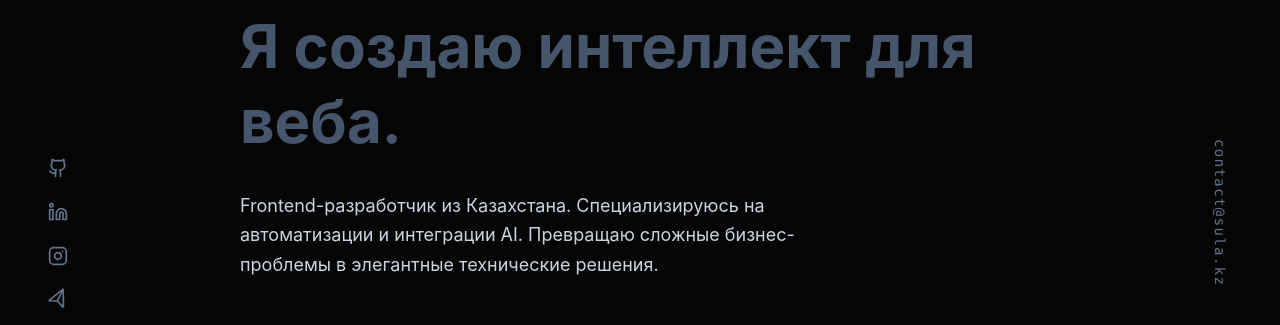
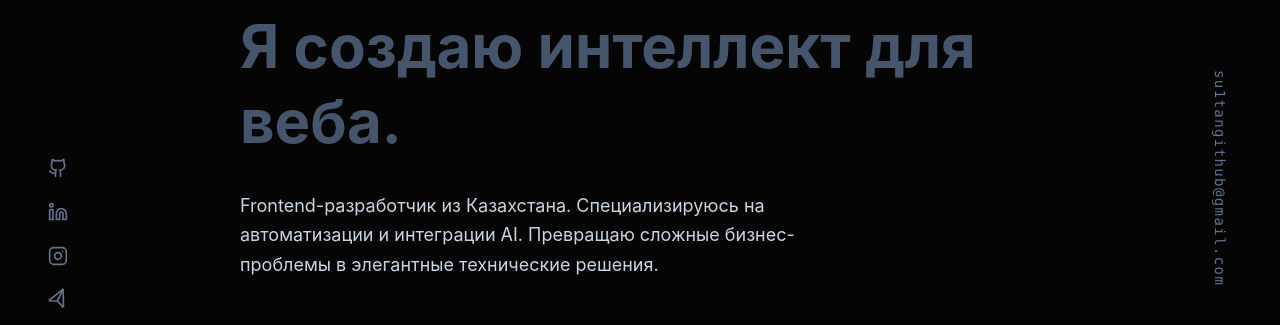
Before and after one commit to su1tik/my-portfolio, a React (Vite) app: page / in a window 1280 px wide. Shown: the part 370-695 px from the top of the page. Built offline with nearby package versions, Linux system fonts and the light colour scheme.

Commit message:
Добавление всех ссылок на сайт

```diff
--- a/src/App.tsx
+++ b/src/App.tsx
@@ -270,36 +270,35 @@ const App = () => {
         {/* Ряд иконок для мобильных (виден только на экранах меньше lg) */}
         <div className="flex lg:hidden justify-center gap-8 mb-8">
           <a
-            href="https://github.com/your-username"
+            href="https://github.com/su1tik"
             target="_blank"
             rel="noopener noreferrer"
             className="hover:text-indigo-500 transition-colors">
             <Github size={22} />
           </a>
           <a
-            href="https://linkedin.com/in/your-username"
+            href="https://www.linkedin.com/in/sultan-auken-034316342/"
             target="_blank"
             rel="noopener noreferrer"
             className="hover:text-indigo-500 transition-colors">
             <Linkedin size={22} />
           </a>
           <a
-            href="https://t.me/your_telegram"
+            href="http://t.me/suullaaaa"
             target="_blank"
             rel="noopener noreferrer"
             className="hover:text-indigo-500 transition-colors">
             <Send size={22} />
           </a>
-          {/* ДОБАВИЛИ ИНСТАГРАМ */}
           <a
-            href="https://instagram.com/your-username"
+            href="https://www.instagram.com/sula.profile/"
             target="_blank"
             rel="noopener noreferrer"
             className="hover:text-indigo-500 transition-colors">
             <Instagram size={22} />
           </a>
           <a
-            href="mailto:contact@sula.kz"
+            href="mailto:su1tangithub@gmail.com"
             className="hover:text-indigo-500 transition-colors">
             <Globe size={22} />
           </a>
--- a/src/components/EmailSidebar.tsx
+++ b/src/components/EmailSidebar.tsx
@@ -10,9 +10,9 @@ const EmailSidebar = () => {
       className="fixed bottom-0 right-6 xl:right-12 z-50 hidden lg:flex flex-col items-center gap-6">
       <div className="[writing-mode:vertical-rl] mb-6">
         <a
-          href="mailto:contact@sula.kz"
+          href="mailto:su1tangithub@gmail.com"
           className="text-slate-500 font-mono text-sm tracking-widest hover:text-indigo-400 hover:-translate-y-1 transition-all duration-300">
-          contact@sula.kz
+          su1tangithub@gmail.com
         </a>
       </div>
       <div className="w-[1px] h-24 bg-slate-800" />
```
